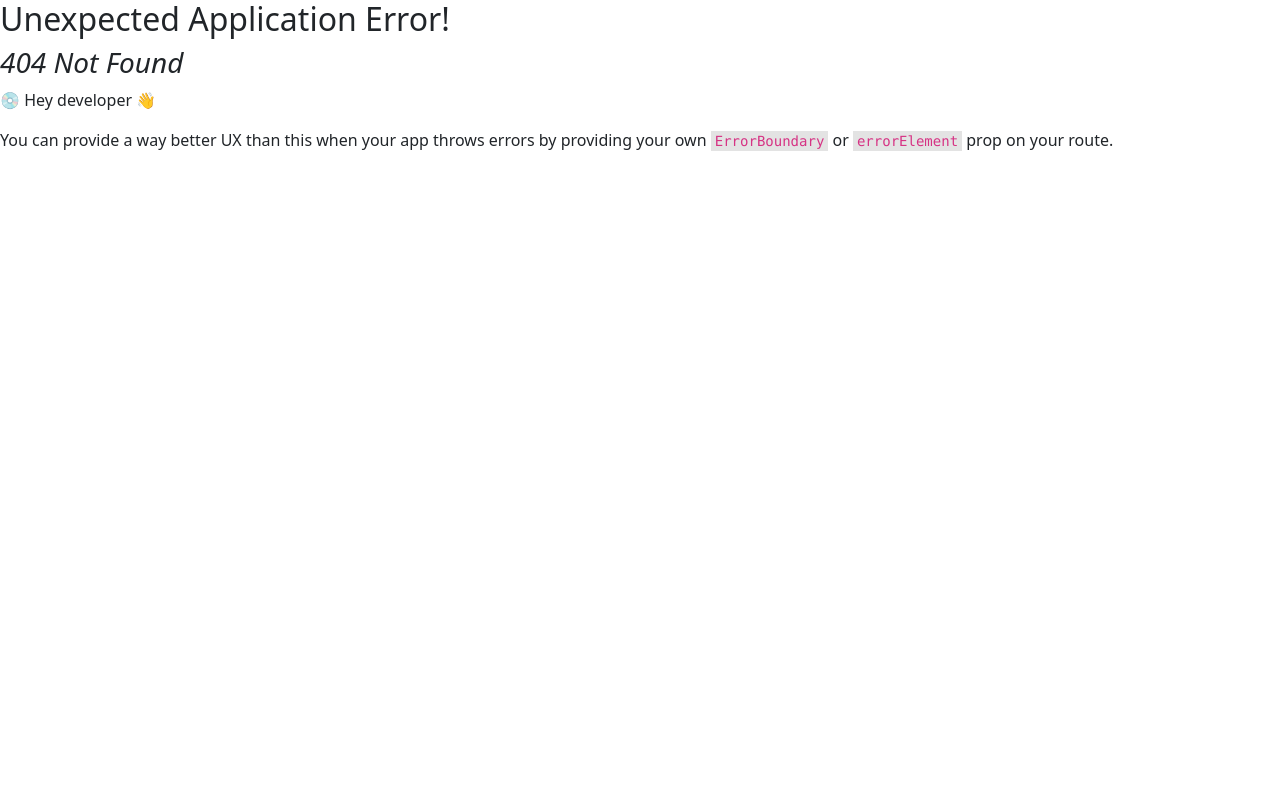
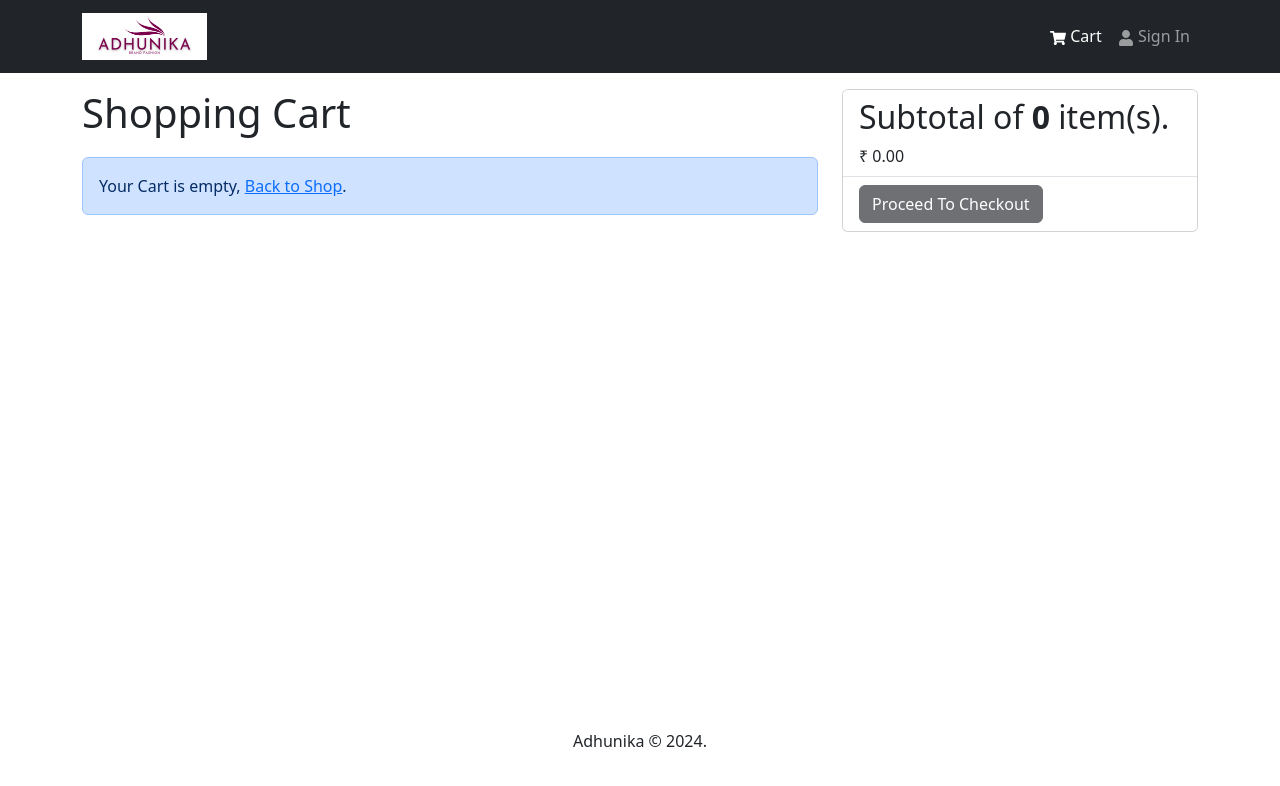
Before and after one commit to pritam19-d/Adhunika-Ecom-platform, a React (Create React App) app in the folder frontend/: page /cart in a window 1280 px wide. Before the commit this address had no page. Shown: the top 786 px of the page. Built offline with nearby package versions, Linux system fonts and the light colour scheme; a web font is replaced by a local one.

Commit message:
Created all the cart functionalities.

```diff
--- a/frontend/src/index.js
+++ b/frontend/src/index.js
@@ -8,17 +8,18 @@ import {
 } from 'react-router-dom'
 import { Provider } from "react-redux";
 import store from "./store"
-// import 'bootstrap/dist/css/bootstrap.min.css'
 import './assetes/styles/index.css'
 import App from './App';
 import HomeScreen from "./screens/HomeScreen";
 import ProductScreen from "./screens/ProductScreen";
+import CartScreen from "./screens/CartScreen";
 
 const router = createBrowserRouter(
   createRoutesFromElements(
     <Route path="/" element={<App />}>
       <Route index={true} path="/" element={<HomeScreen />} />
       <Route path="/product/:id" element={<ProductScreen />} />
+      <Route path="/cart" element={<CartScreen />} />
     </Route>
   )
 )
--- a/frontend/src/screens/ProductScreen.jsx
+++ b/frontend/src/screens/ProductScreen.jsx
@@ -81,7 +81,7 @@ const ProductScreen = () => {
                         value={qty}
                         onChange={(e)=> setQty(Number(e.target.value))}>
                           {[...Array(product.countInStock).keys()].map((n)=>(
-                            <option key= {n+1} value={n+1}>{n}</option>
+                            <option key= {n+1} value={n+1}>{n+1}</option>
                           ))}
                         </Form.Control>
                       </Col>
--- a/frontend/src/screens/cartScreen.jsx
+++ b/frontend/src/screens/cartScreen.jsx
@@ -1,13 +1,86 @@
 import React from 'react'
-import { Link, useNavigate } from 'react-router-dom'
+import { Link, useNavigate } from 'react-router-dom';
+import { useDispatch, useSelector } from 'react-redux';
 import { Form, Col, Row, Image, ListGroup, Card, Button } from "react-bootstrap";
+import { FaTrash } from 'react-icons/fa';
+import Message from "../components/Message";
+import { addToCart } from "../slicers/cartSlice.js";
 
-const cartScreen = () => {
+const CartScreen = () => {
+
+  const navigate = useNavigate();
+  const dispatch = useDispatch();
+  const cart = useSelector((state) => state.cart)
+  const { cartItems } = cart;
+
+  const addToCartHandler = (product, qty)=>{
+    dispatch(addToCart({...product, qty}))
+    console.log(`${product.name} qty changed to ${qty}.`);
+  }
+
   return (
-    <div>
-
-    </div>
+    <Row>
+      <Col md={8}>
+        <h1 style={{ marginBottom: "20px" }}>Shopping Cart</h1>
+        {cartItems.length === 0 ? (
+          <Message>
+            Your Cart is empty, <Link to={"/"}>Back to Shop</Link>.
+          </Message>
+        ) : (
+          <ListGroup variant="flush">
+            {cartItems.map((item) => (
+              <ListGroup.Item key={item._id}>
+                <Row>
+                  <Col md={2}>
+                    <Image src={item.image} alt={item.name} fluid rounded />
+                  </Col>
+                  <Col md={3}>
+                    <Link to={`/product/${item._id}`}>
+                      <b>{item.name}</b>
+                    </Link>
+                  </Col>
+                  <Col md={2}>
+                    ₹ {item.price}
+                  </Col>
+                  <Col md={2}>
+                    <Form.Control
+                      as="select"
+                      value={item.qty}
+                      onChange={(e) => addToCartHandler(item, Number(e.target.value))}
+                    >
+                      {[...Array(item.countInStock).keys()].map((n) => (
+                        <option key={n + 1} value={n + 1}>{n + 1}</option>
+                      ))}
+                    </Form.Control>
+                  </Col>
+                  <Col md={2}>
+                    <Button type="button" variant="light">
+                      <FaTrash />
+                    </Button>
+                  </Col>
+                </Row>
+              </ListGroup.Item>
+            ))}
+          </ListGroup>
+        )}
+      </Col>
+      <Col md={4}>
+        <Card>
+          <ListGroup variant="flush">
+            <ListGroup.Item>
+              <h2>Subtotal of <b>{cartItems.reduce((acc, item)=> acc + item.qty, 0)}</b> item(s).</h2>
+              ₹ {cartItems.reduce((acc, item)=> acc + item.qty * item.price, 0).toFixed(2)}
+            </ListGroup.Item>
+            <ListGroup.Item>
+              <Button type="button" className="btn-block btn-dark" disabled={cartItems.length===0}>
+                Proceed To Checkout
+              </Button>
+            </ListGroup.Item>
+          </ListGroup>
+        </Card>
+      </Col>
+    </Row>
   )
 }
 
-export default cartScreen
+export default CartScreen
--- a/package.json
+++ b/package.json
@@ -21,7 +21,8 @@
     "express": "^4.19.2",
     "mongodb": "^6.5.0",
     "mongoose": "^8.3.2",
-    "node": "^18.20.2"
+    "node": "^18.20.2",
+    "react-redux": "^9.1.2"
   },
   "devDependencies": {
     "concurrently": "^8.2.2",
```
Also changed, not shown: 1 other file (tests, documents, lock files or other folders).
